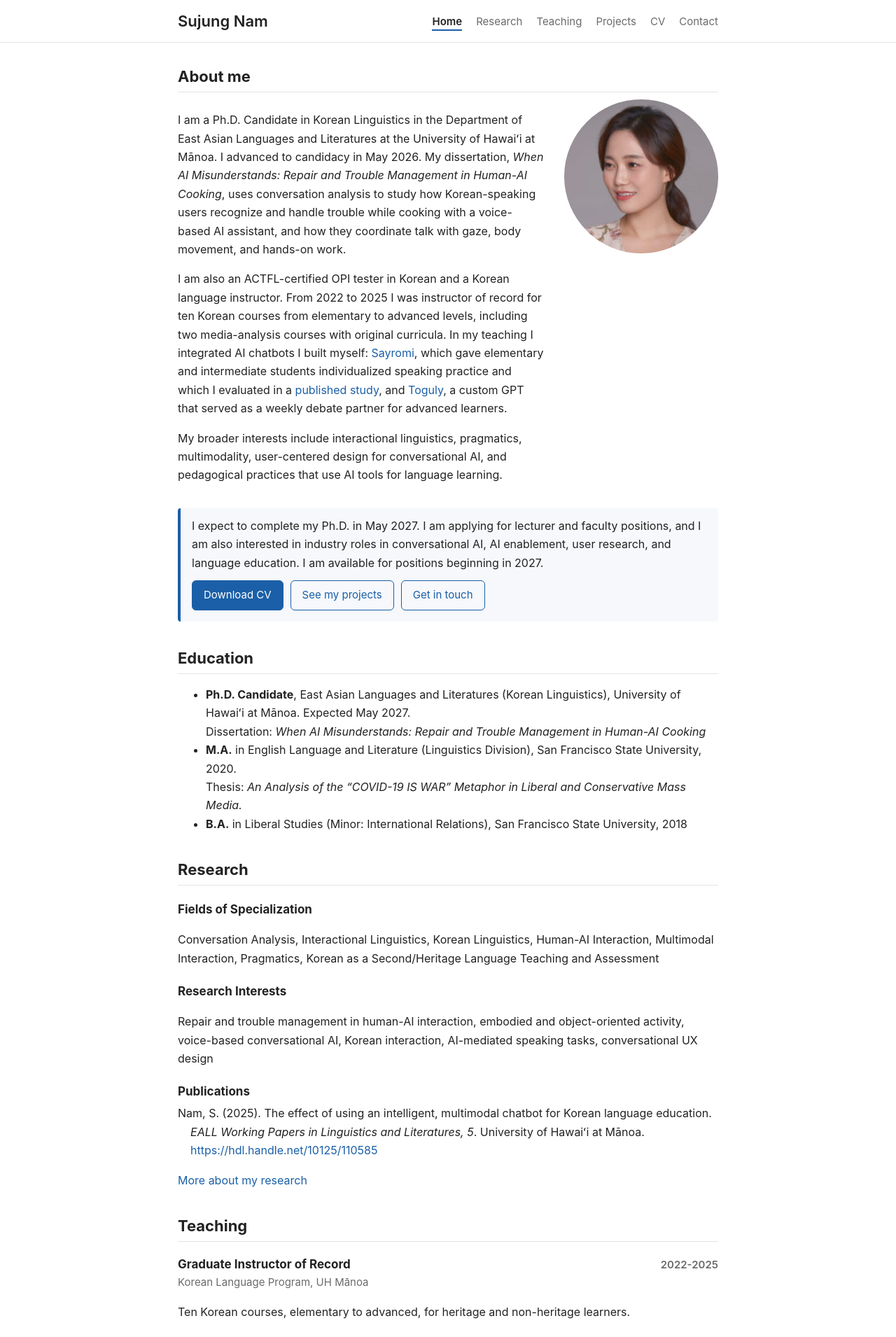
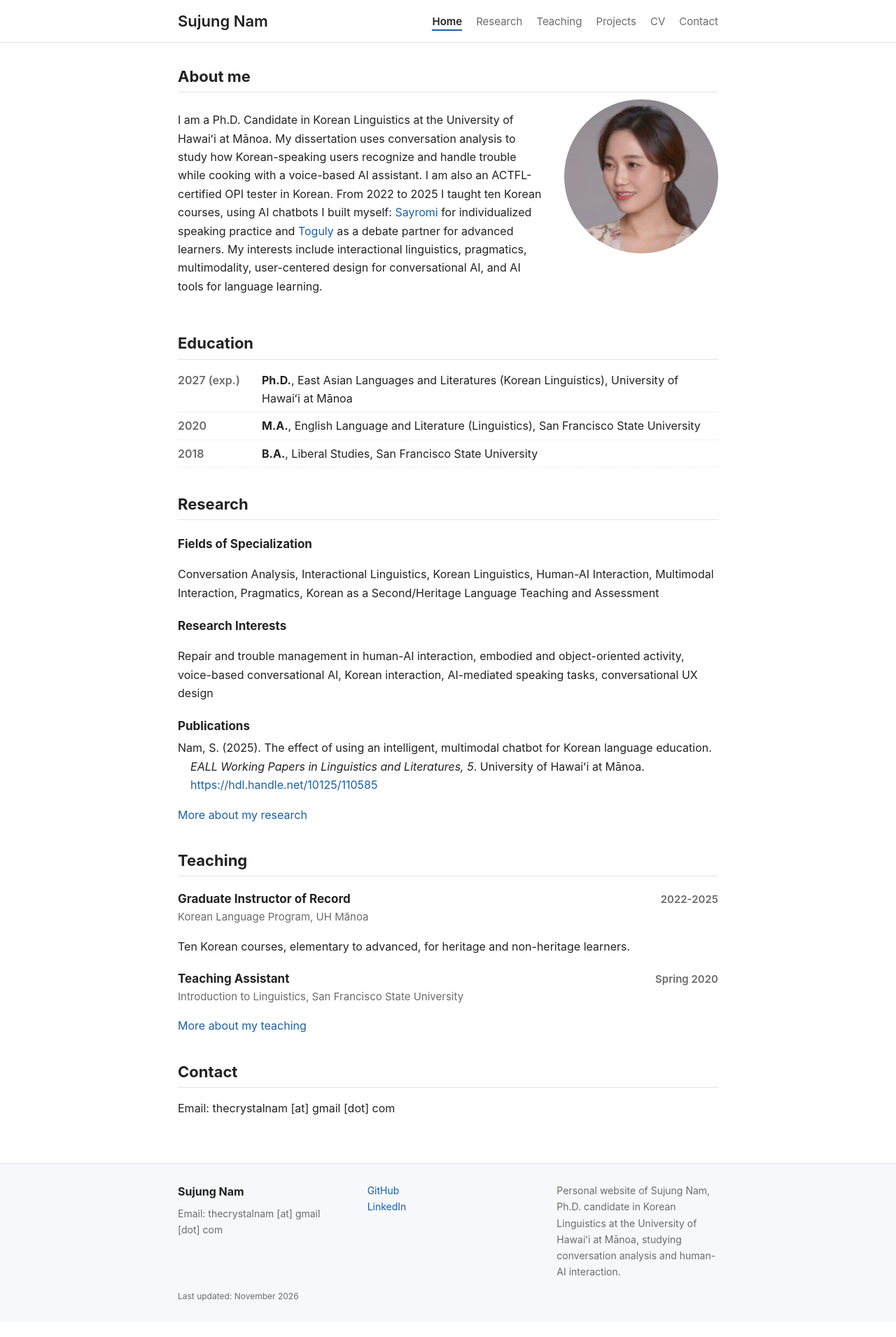
Before and after one commit to thecrystalnam/thecrystalnam.github.io, a Jekyll site: the page built from docs/index.html, in a window 1280 px wide. Shown: the top 1910 px of the page at 70% size. Built offline with Jekyll 4.4.1, drawn with Linux system fonts in a browser that asks for light colours; after the commit the page ends 1888 px from its top, so only the background shows below that; some of the changed text lies outside the part shown.

Commit message:
Simplify Home, fix Teaching course list on mobile
- Home: one-paragraph About, simpler Education, remove availability box,
  Awards and Funding, and Certifications; add a Contact section
- Contact: remove redundant buttons
- Teaching: course labels no longer take 300px of height on phones

```diff
--- a/docs/assets/css/site.css
+++ b/docs/assets/css/site.css
@@ -24,13 +24,12 @@ h1 { font-size:32px; margin:0 0 14px; } h2 { font-size:22px; margin:34px 0 10px;
 .screenshot { display:block; max-width:100%; height:auto; border:1px solid var(--line); border-radius:6px; margin-top:8px; }
 .site-footer a { color:var(--link); }
 @media (max-width:600px) { .site-nav a { margin:0 16px 8px 0; } .site-header .wrapper { padding-top:10px; } .news li { flex-direction:column; gap:0; } }
-.avail { background:var(--soft); border-left:4px solid var(--link); padding:12px 16px; border-radius:4px; margin:18px 0; }
 .news .d { flex-shrink:0; } .news.wide .d { min-width:104px; }
 .news .sub, .entry .where { color:var(--muted); font-size:15px; }
 .entry { margin:18px 0 10px; } .entry-head { display:flex; justify-content:space-between; align-items:baseline; gap:16px; flex-wrap:wrap; }
 .entry-head h3 { margin:0; } .entry-head .d { font-weight:600; color:var(--muted); font-size:15px; } .entry .where { margin:0 0 6px; }
 .courses { list-style:none; padding:0; margin:6px 0 0; } .courses li { display:flex; gap:16px; padding:1px 0; } .entry .intro { margin:0 0 2px; }
 .courses .lvl { flex:0 0 300px; color:var(--muted); font-weight:600; }
-@media (max-width:600px) { .courses li { flex-direction:column; gap:0; } }
+@media (max-width:600px) { .courses li { flex-direction:column; gap:0; padding:3px 0; } .courses .lvl { flex:none; } }
 .card .card-title { font-size:22px; margin:2px 0 8px; }
 .btns.demo { display:flex; align-items:center; gap:4px 6px; flex-wrap:wrap; margin:4px 0 14px; } .btns .note { color:var(--muted); font-size:14px; }
--- a/docs/contact.html
+++ b/docs/contact.html
@@ -1,7 +1,7 @@
 ---
 layout: default
 title: Contact
-description: "Contact Sujung Nam, Ph.D. candidate in Korean Linguistics at the University of Hawaiʻi at Mānoa, based in the San Francisco Bay Area. CV, LinkedIn, and GitHub links."
+description: "Contact Sujung Nam, Ph.D. candidate in Korean Linguistics at the University of Hawaiʻi at Mānoa, based in the San Francisco Bay Area."
 permalink: /contact/
 ---
 
@@ -9,4 +9,3 @@ permalink: /contact/
 <p>Sujung Nam<br>Ph.D. Candidate, Korean Linguistics<br>Department of East Asian Languages &amp; Literatures<br>University of Hawaiʻi at Mānoa</p>
 <p>Based in the San Francisco Bay Area</p>
 <p>Email: {% include email.html %}</p>
-<p class="btns"><a class="primary" href="/assets/Sujung_Nam_CV.pdf">Download CV (PDF)</a><a href="https://www.linkedin.com/in/sujung-nam-5b1529b4">LinkedIn</a><a href="https://github.com/thecrystalnam">GitHub</a></p>
--- a/docs/index.html
+++ b/docs/index.html
@@ -6,17 +6,13 @@ permalink: /
 
 <h2 style="margin-top:0">About me</h2>
 <div class="about"><div class="text">
-<p>I am a Ph.D. Candidate in Korean Linguistics in the Department of East Asian Languages and Literatures at the University of Hawaiʻi at Mānoa. I advanced to candidacy in May 2026. My dissertation, <em>When AI Misunderstands: Repair and Trouble Management in Human-AI Cooking</em>, uses conversation analysis to study how Korean-speaking users recognize and handle trouble while cooking with a voice-based AI assistant, and how they coordinate talk with gaze, body movement, and hands-on work.</p>
-<p>I am also an ACTFL-certified OPI tester in Korean and a Korean language instructor. From 2022 to 2025 I was instructor of record for ten Korean courses from elementary to advanced levels, including two media-analysis courses with original curricula. In my teaching I integrated AI chatbots I built myself: <a href="/projects/">Sayromi</a>, which gave elementary and intermediate students individualized speaking practice and which I evaluated in a <a href="/research/">published study</a>, and <a href="/teaching/#materials">Toguly</a>, a custom GPT that served as a weekly debate partner for advanced learners.</p>
-<p>My broader interests include interactional linguistics, pragmatics, multimodality, user-centered design for conversational AI, and pedagogical practices that use AI tools for language learning.</p>
+<p>I am a Ph.D. Candidate in Korean Linguistics at the University of Hawaiʻi at Mānoa. My dissertation uses conversation analysis to study how Korean-speaking users recognize and handle trouble while cooking with a voice-based AI assistant. I am also an ACTFL-certified OPI tester in Korean. From 2022 to 2025 I taught ten Korean courses, using AI chatbots I built myself: <a href="/projects/">Sayromi</a> for individualized speaking practice and <a href="/teaching/#materials">Toguly</a> as a debate partner for advanced learners. My interests include interactional linguistics, pragmatics, multimodality, user-centered design for conversational AI, and AI tools for language learning.</p>
 </div><div><img src="/assets/img/profile.jpg" alt="Sujung Nam profile photo" width="220" height="220"></div></div>
-<div class="avail">I expect to complete my Ph.D. in May 2027. I am applying for lecturer and faculty positions, and I am also interested in industry roles in conversational AI, AI enablement, user research, and language education. I am available for positions beginning in 2027.
-<div class="btns" style="margin-top:8px"><a class="primary" href="/assets/Sujung_Nam_CV.pdf">Download CV</a><a href="/projects/">See my projects</a><a href="/contact/">Get in touch</a></div></div>
 <h2>Education</h2>
-<ul>
-<li><strong>Ph.D. Candidate</strong>, East Asian Languages and Literatures (Korean Linguistics), University of Hawaiʻi at Mānoa. Expected May 2027.<br>Dissertation: <em>When AI Misunderstands: Repair and Trouble Management in Human-AI Cooking</em></li>
-<li><strong>M.A.</strong> in English Language and Literature (Linguistics Division), San Francisco State University, 2020.<br>Thesis: <em>An Analysis of the “COVID-19 IS WAR” Metaphor in Liberal and Conservative Mass Media.</em></li>
-<li><strong>B.A.</strong> in Liberal Studies (Minor: International Relations), San Francisco State University, 2018</li>
+<ul class="news wide">
+<li><span class="d">2027 (exp.)</span><span><strong>Ph.D.</strong>, East Asian Languages and Literatures (Korean Linguistics), University of Hawaiʻi at Mānoa</span></li>
+<li><span class="d">2020</span><span><strong>M.A.</strong>, English Language and Literature (Linguistics), San Francisco State University</span></li>
+<li><span class="d">2018</span><span><strong>B.A.</strong>, Liberal Studies, San Francisco State University</span></li>
 </ul>
 <h2>Research</h2>
 <h3>Fields of Specialization</h3>
@@ -37,19 +33,5 @@ permalink: /
 <p class="where">Introduction to Linguistics, San Francisco State University</p>
 </div>
 <p><a href="/teaching/">More about my teaching</a></p>
-<h2>Awards and Funding</h2>
-<ul class="news wide">
-<li><span class="d">Spring 2026</span><span>Achievement Scholarship, Department of East Asian Languages and Literatures, UH Mānoa</span></li>
-<li><span class="d">2024</span><span>Best Graduate Student Paper Award, AATK 29th Annual Conference, for “The Educational Benefits of Generative Artificial Intelligence for Korean Language Learners.”</span></li>
-<li><span class="d">2023</span><span>Best Graduate Student Paper Award, Penn State Korean Applied Linguistics Conference, for “Developing an Intelligent, Bimodal Chatbot for Korean Language Education.”</span></li>
-<li><span class="d">2019</span><span>TESOL Travel Grant, San Francisco State University</span></li>
-</ul>
-<h2>Certifications</h2>
-<ul class="news wide">
-<li><span class="d">2026</span><span><a href="https://oaiacademy.credential.net/42667af1-a459-4496-acc0-523c465d98b7" target="_blank" rel="noopener noreferrer">AI Leadership</a>, OpenAI Academy</span></li>
-<li><span class="d">2026</span><span><a href="https://oaiacademy.credential.net/e566544a-58a9-4248-8f6f-a2e17f24dfb9" target="_blank" rel="noopener noreferrer">Apply AI at Work Pathway Completion</a> (AI Foundations, Applied AI Foundations, Agents and Workflows), OpenAI Academy</span></li>
-<li><span class="d">2026</span><span>Korean Online Language Pedagogy (OLP) Certificate, National Foreign Language Resource Center, UH Mānoa</span></li>
-<li><span class="d">2026-2030</span><span>ACTFL Certified OPI Tester in Korean, full certification</span></li>
-<li><span class="d">2023</span><span>ACTFL In-Person OPI Assessment Workshop, 28 hours, UH Mānoa</span></li>
-<li><span class="d">2020</span><span>Certificate in Computational Linguistics, San Francisco State University</span></li>
-</ul>
+<h2 id="contact">Contact</h2>
+<p>Email: {% include email.html %}</p>
```
